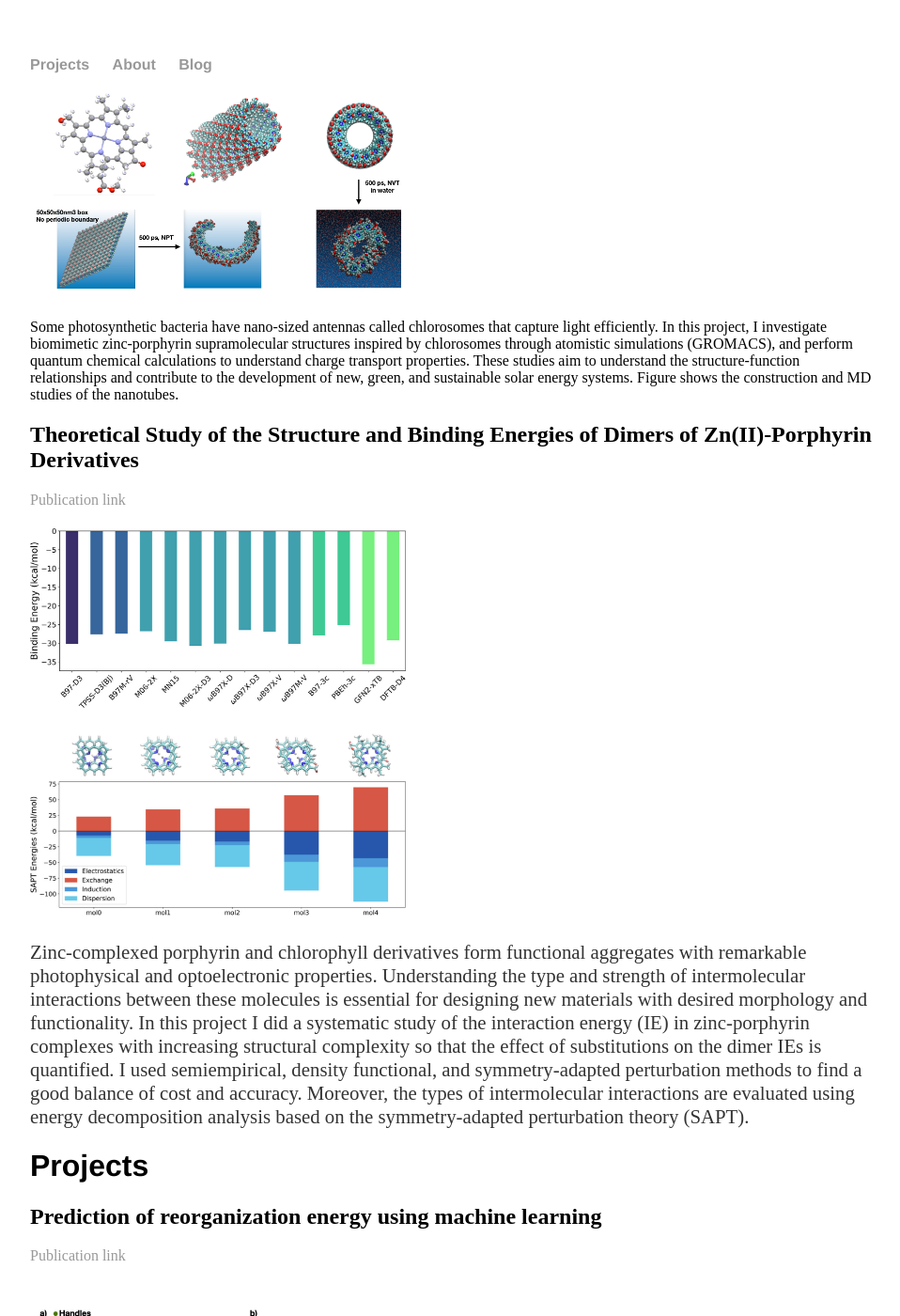
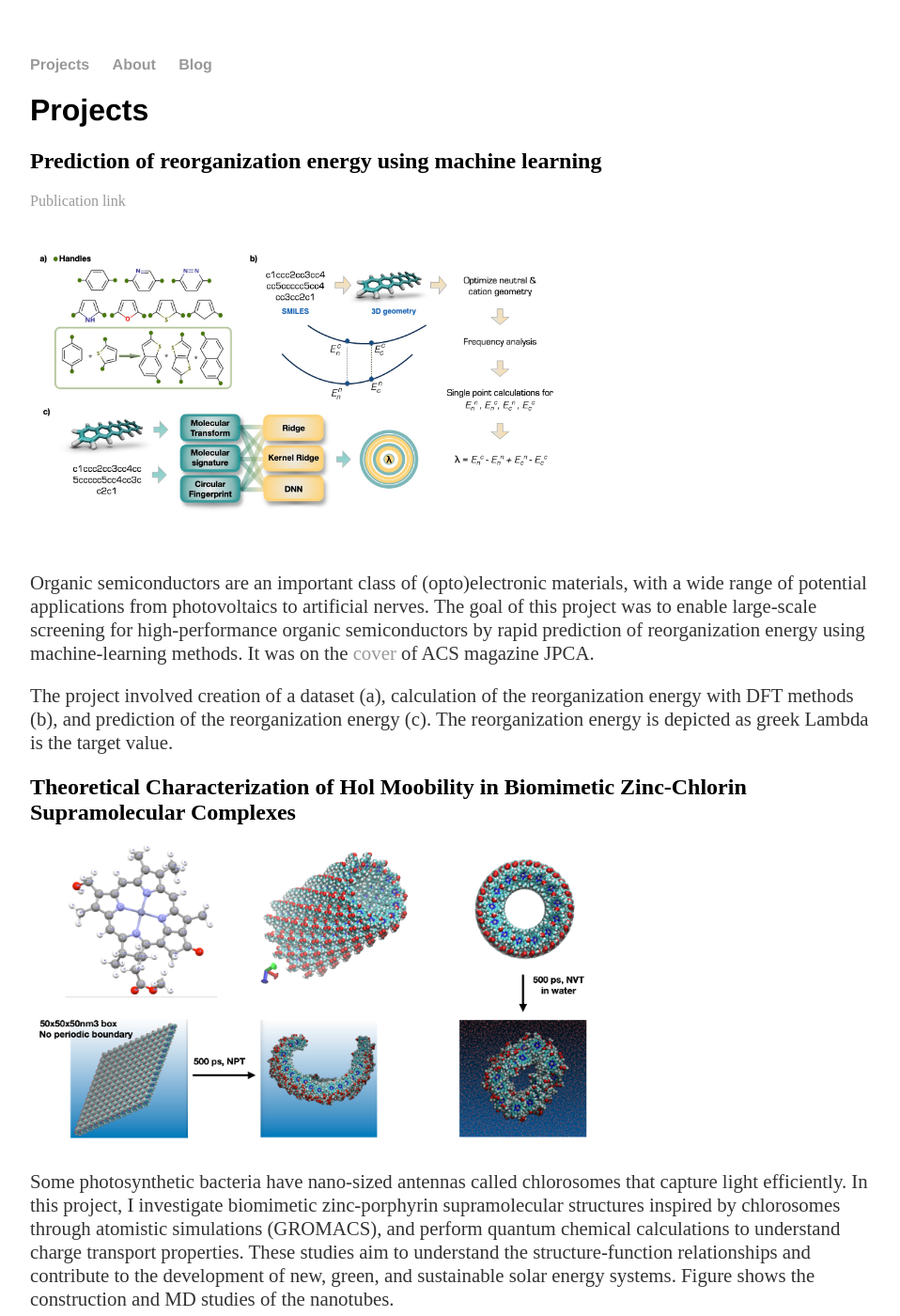
Before and after one commit to saevrenk/saevrenk.github.io, a Jekyll site: the page built from index.html, in a window 1280 px wide and 1400 px high. Shown: the whole window at 94% size, without its empty margins (160-1118 px from the left). Built offline with Jekyll 4.4.1, drawn with Linux system fonts in a browser that asks for light colours; some of the changed text lies outside the part shown.

Commit message:
added missing header

```diff
--- a/index.html
+++ b/index.html
@@ -2,40 +2,6 @@
 layout: default
 title: Hello
 ---
-<div class="blurb">
-
-	<h2></h2>
-	<p><img src="./assets/znp_nanotube_md.png" alt="image" width="400" /></p>
-	Some photosynthetic bacteria have nano-sized antennas called chlorosomes that
-	capture light efficiently. In this project, I investigate biomimetic zinc-porphyrin supramolecular
-	structures inspired by chlorosomes through atomistic simulations (GROMACS),
-	and perform quantum chemical calculations to understand charge transport properties. These studies aim to understand
-	the structure-function
-	relationships and contribute to the development of new, green, and sustainable solar energy systems.
-	Figure shows the construction and MD studies of the nanotubes.
-	<p>
-
-	</p>
-</div>
-
-<div class="blurb">
-
-	<h2>Theoretical Study of the Structure and Binding Energies of Dimers of Zn(II)-Porphyrin Derivatives</h2>
-	<a href="https://pubs.acs.org/doi/10.1021/acs.jpca.2c03692">Publication link</a>
-	<p><img src="./assets/znp_jp2c03692_0003.jpeg" alt="image" width="400" /></p>
-	<p><img src="./assets/znp_jp2c03692_0006.jpeg" alt="image" width="400" /></p>
-	<p>
-		Zinc-complexed porphyrin and chlorophyll derivatives form functional aggregates
-		with remarkable photophysical and optoelectronic properties. Understanding the
-		type and strength of intermolecular interactions between these molecules is
-		essential for designing new materials with desired morphology and functionality. In this project
-		I did a systematic study of the interaction energy (IE) in zinc-porphyrin complexes with
-		increasing structural complexity so that the effect of substitutions on the dimer IEs is quantified.
-		I used semiempirical, density functional, and symmetry-adapted perturbation methods to find a
-		good balance of cost and accuracy. Moreover, the types of intermolecular interactions are
-		evaluated using energy decomposition analysis based on the symmetry-adapted perturbation theory (SAPT).
-	</p>
-</div>
 <div class="blurb">
 
 	<h1>Projects</h1>
@@ -58,6 +24,41 @@ title: Hello
 
 <div class="blurb">
 
+	<h2>Theoretical Characterization of Hol Moobility in Biomimetic Zinc-Chlorin Supramolecular Complexes</h2>
+	<p><img src="./assets/znp_nanotube_md.png" alt="image" width="600" /></p>
+	<p>
+		Some photosynthetic bacteria have nano-sized antennas called chlorosomes that
+		capture light efficiently. In this project, I investigate biomimetic zinc-porphyrin supramolecular
+		structures inspired by chlorosomes through atomistic simulations (GROMACS),
+		and perform quantum chemical calculations to understand charge transport properties. These studies aim to
+		understand
+		the structure-function
+		relationships and contribute to the development of new, green, and sustainable solar energy systems.
+		Figure shows the construction and MD studies of the nanotubes.
+	</p>
+</div>
+
+<div class="blurb">
+
+	<h2>Theoretical Study of the Structure and Binding Energies of Dimers of Zn(II)-Porphyrin Derivatives</h2>
+	<a href="https://pubs.acs.org/doi/10.1021/acs.jpca.2c03692">Publication link</a>
+	<p><img src="./assets/znp_jp2c03692_0003.jpeg" alt="image" width="600" /></p>
+	<p><img src="./assets/znp_jp2c03692_0006.jpeg" alt="image" width="600" /></p>
+	<p>
+		Zinc-complexed porphyrin and chlorophyll derivatives form functional aggregates
+		with remarkable photophysical and optoelectronic properties. Understanding the
+		type and strength of intermolecular interactions between these molecules is
+		essential for designing new materials with desired morphology and functionality. In this project
+		I did a systematic study of the interaction energy (IE) in zinc-porphyrin complexes with
+		increasing structural complexity so that the effect of substitutions on the dimer IEs is quantified.
+		I used semiempirical, density functional, and symmetry-adapted perturbation methods to find a
+		good balance of cost and accuracy. Moreover, the types of intermolecular interactions are
+		evaluated using energy decomposition analysis based on the symmetry-adapted perturbation theory (SAPT).
+	</p>
+</div>
+
+<div class="blurb">
+
 	<h2>A Quantitative structure–property study of reorganization energy</h2>
 	<a href="https://pubs.rsc.org/en/content/articlelanding/2018/RA/C8RA07866A">Publication link</a>
 	<p><img src="./assets/fig6_rscadvances.gif" alt="image" width="400" /></p>
```
